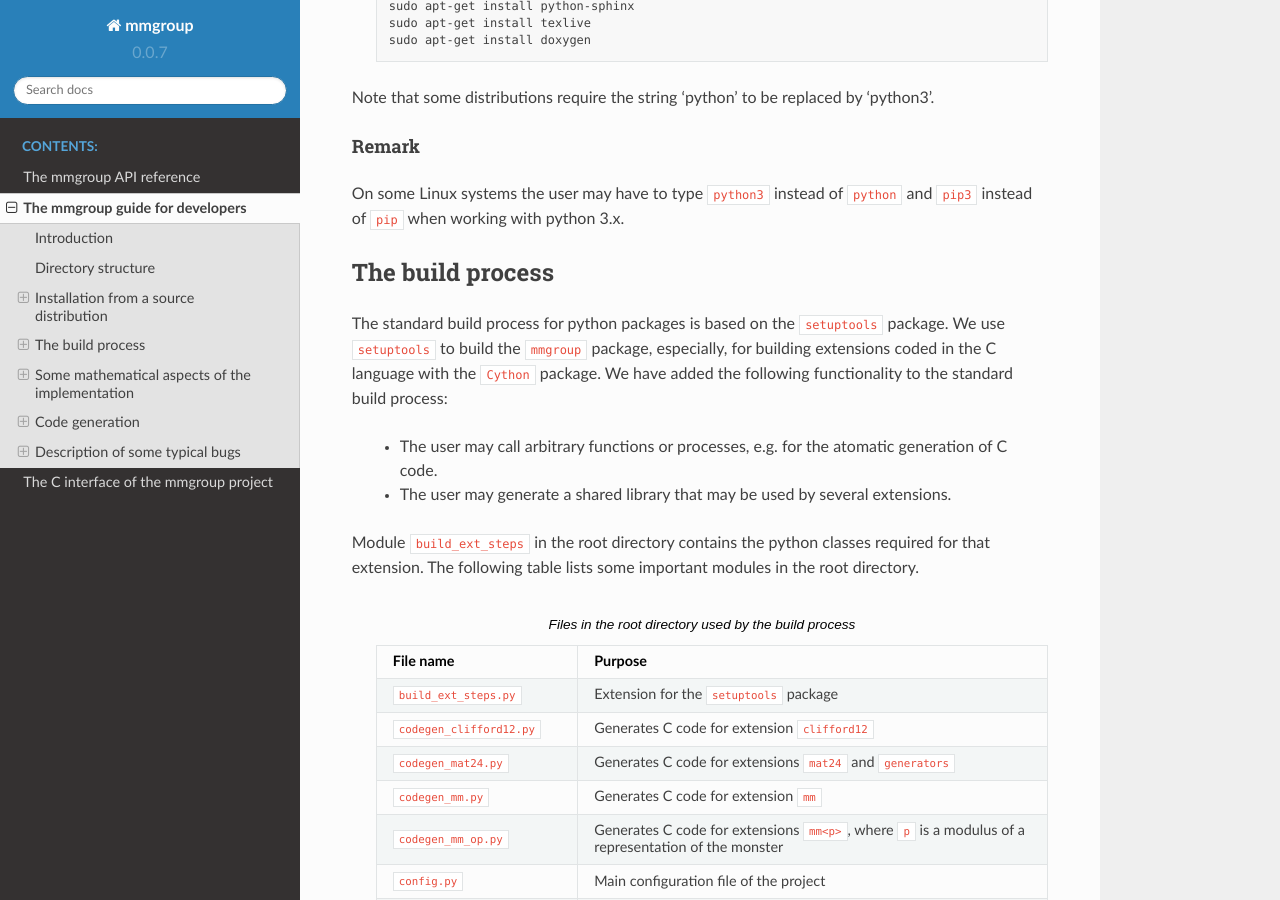
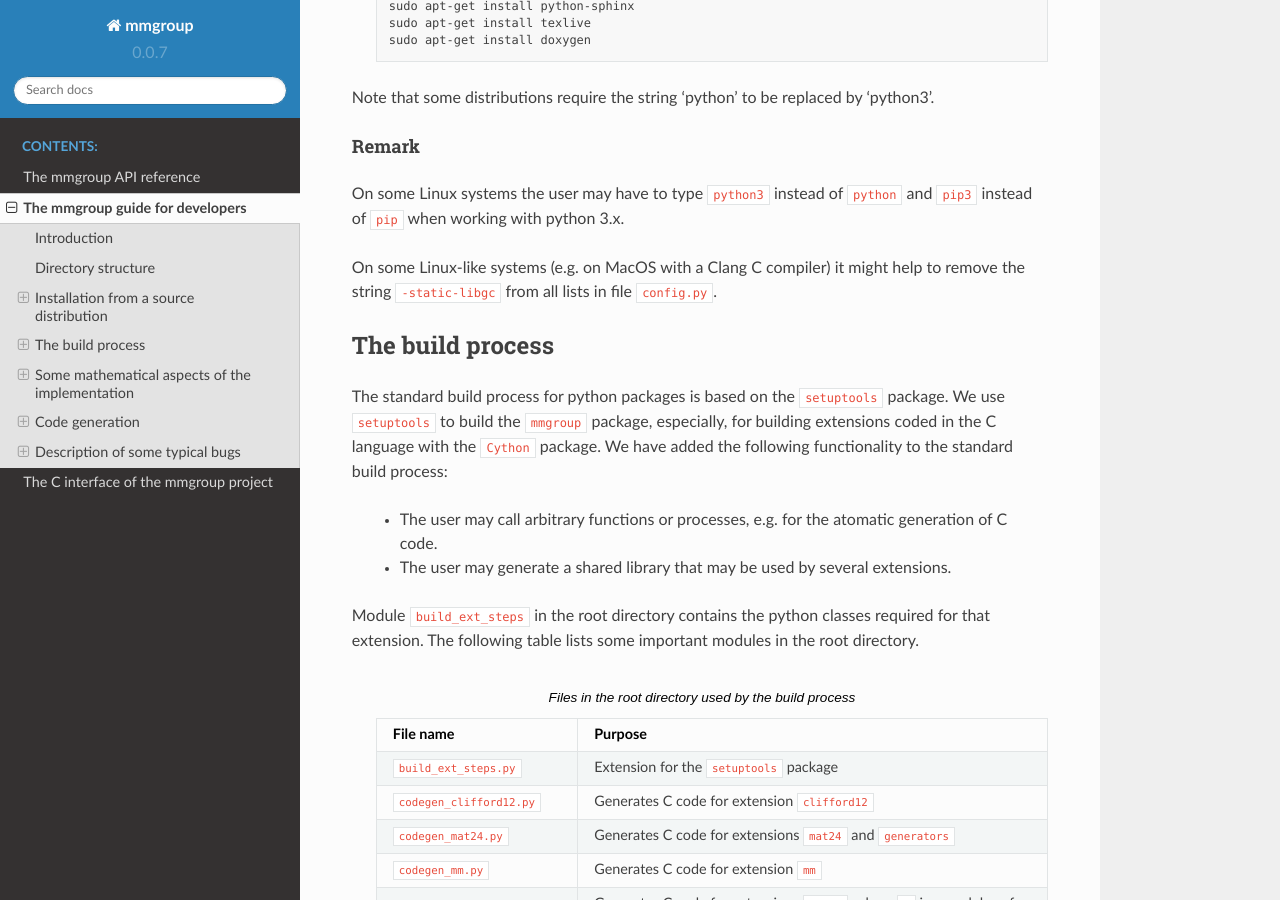
Before and after one commit to Martin-Seysen/mmgroup, a Sphinx documentation site: the page built from docs/source/guide.rst, in a window 1280 px wide and 900 px high, scrolled down 4721 px. Built offline with Sphinx 7.4.7 and the Read the Docs theme 2.0.0, drawn with Linux system fonts in a browser that asks for light colours; cross-references to code outside the pages are shown as plain code; the version number is read from the project's files by our own code.

```diff
--- a/docs/source/installation_from_source.inc
+++ b/docs/source/installation_from_source.inc
@@ -178,3 +178,7 @@ Remark
 
 On some Linux systems the user may have to type ``python3`` instead of
 ``python`` and ``pip3`` instead of ``pip`` when working with python 3.x.
+
+On some Linux-like systems (e.g. on MacOS with a Clang C compiler) it
+might help to remove the string ``-static-libgc`` from all lists in
+file ``config.py``.
```
Also changed, not shown: docs/source/c_interface.rst (+12 -1 lines), 3 other files.
